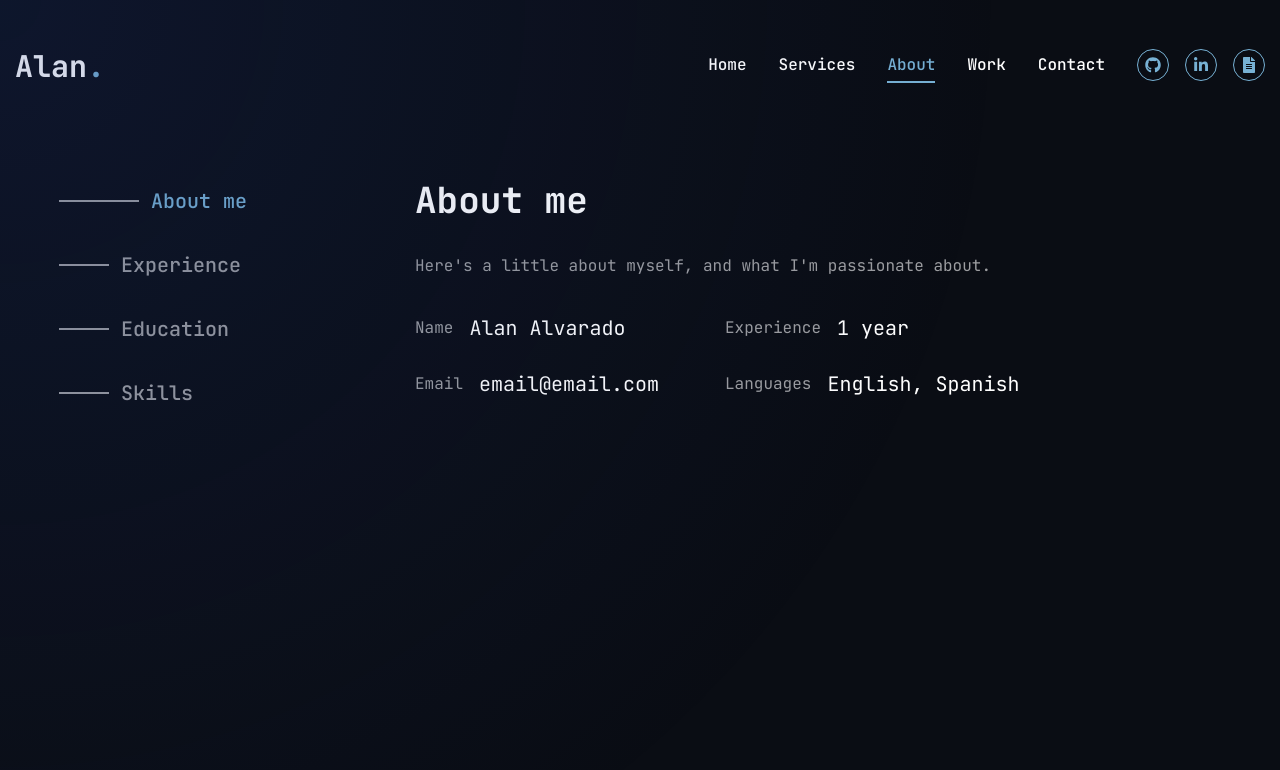
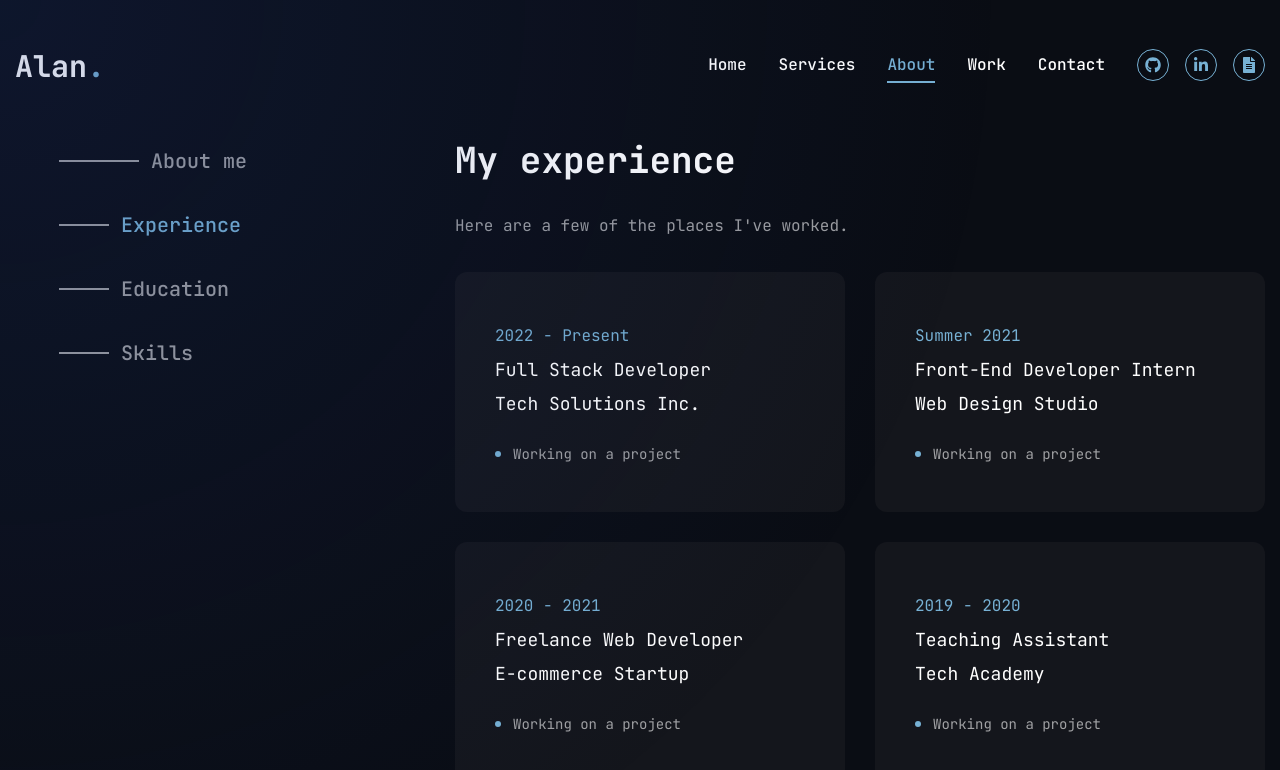
Before and after one commit to alan585/alan-portfolio, a Next.js app: page /about in a window 1280 px wide. Shown: the top 770 px of the page. Built offline with nearby package versions, Linux system fonts and the light colour scheme.

Commit message:
feat(About Section): fixed page structure for smaller resolutions

```diff
--- a/src/app/about/page.tsx
+++ b/src/app/about/page.tsx
@@ -21,10 +21,10 @@ const About = () => {
     >
       <div className="container mx-auto">
         <Tabs
-          defaultValue="about me"
-          className="flex flex-col items-center gap-[20px] xl:flex-row xl:items-start"
+          defaultValue="experience"
+          className="flex flex-col gap-[60px] xl:flex-row"
         >
-          <TabsList className="mb-24 flex w-full max-w-[300px] flex-col gap-6 pt-[125px] text-white/60 xl:mx-10">
+          <TabsList className="mx-auto mb-24 flex w-full max-w-[300px] flex-col gap-6 pt-[125px] text-white/60 xl:mx-10">
             {tabs.map((item, index) => (
               <div
                 key={index}
@@ -124,7 +124,7 @@ const About = () => {
               <div className="flex flex-col gap-[30px]">
                 <div className="flex flex-col gap-[30px] text-center xl:text-left">
                   <h3 className="text-4xl font-bold">{skills.title}</h3>
-                  <p className="mx-auto max-w-[600px] text-white/60 xl:mx-0">
+                  <p className="mx-auto max-w-[500px] text-white/60 xl:mx-0">
                     {skills.description}
                   </p>
                 </div>
--- a/src/components/Card.tsx
+++ b/src/components/Card.tsx
@@ -34,18 +34,18 @@ const Card = ({
       animate={{ rotateX: tilt.y, rotateY: tilt.x }}
       transition={{ type: "spring", stiffness: 120, damping: 8 }}
     >
-      <li className="flex h-[260px] flex-col items-center justify-center gap-1 rounded-xl bg-[#232329] bg-opacity-40 px-10 py-6 hover:shadow-xl lg:items-start">
+      <li className="flex h-[240px] flex-col items-center justify-center gap-1 rounded-xl bg-[#232329] bg-opacity-40 px-10 py-6 hover:shadow-xl lg:items-start">
         <span className="text-accent">{date}</span>
-        <h3 className="min-h-[40px] max-w-[320px] text-center text-xl lg:text-left">
+        <h3 className="min-h-[30px] max-w-[320px] text-center text-lg lg:text-left">
           {title}
         </h3>
-        <h3 className="min-h-[60px] max-w-[300px] text-center text-xl lg:text-left">
+        <h3 className="min-h-[50px] max-w-[300px] text-center text-lg lg:text-left">
           {subtitle}
         </h3>
         <div className="flex items-center gap-3">
           {/* dot */}
           <span className="h-[6px] w-[6px] rounded-full bg-accent"></span>
-          <p className="text-white/60">{description}</p>
+          <p className="text-sm text-white/60">{description}</p>
         </div>
       </li>
     </motion.div>
--- a/src/components/SkillCard.tsx
+++ b/src/components/SkillCard.tsx
@@ -34,7 +34,7 @@ const SkillCard = ({ icon, name }: { icon: JSX.Element; name: string }) => {
       <li>
         <TooltipProvider delayDuration={100}>
           <Tooltip>
-            <TooltipTrigger className="group flex h-[150px] w-full items-center justify-center rounded-xl bg-[#232329] bg-opacity-50 hover:shadow-xl">
+            <TooltipTrigger className="group flex h-[140px] w-full items-center justify-center rounded-xl bg-[#232329] bg-opacity-50 hover:shadow-xl">
               <div className="text-6xl transition-all duration-300 group-hover:text-accent">
                 {icon}
               </div>
```
